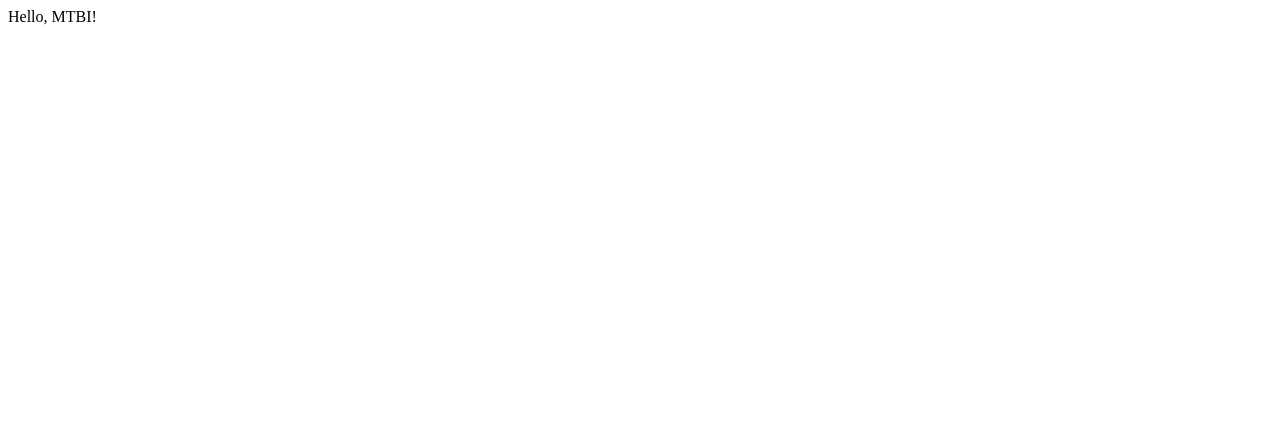
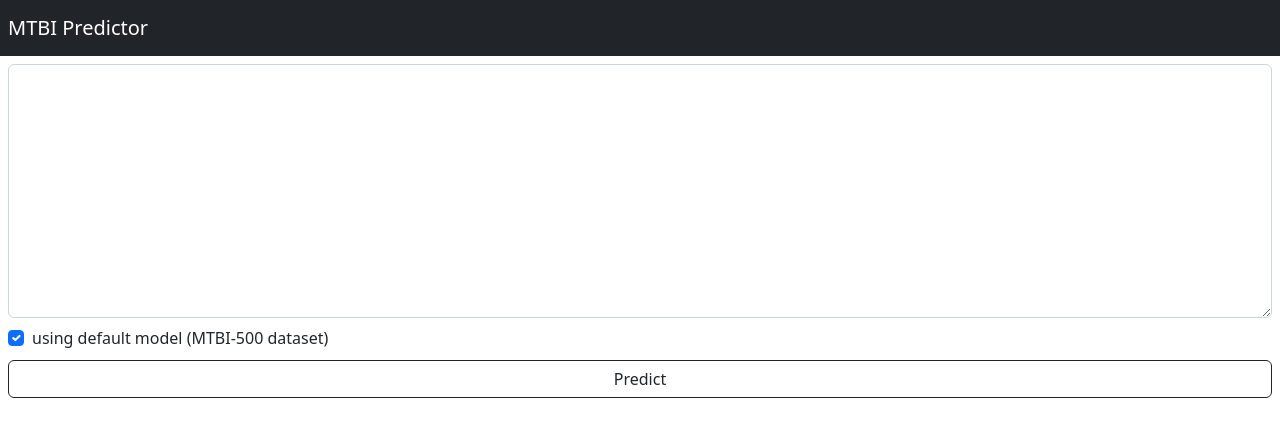
Before and after one commit to Proto007/MBTI-predictor, a Django app: page / in a window 1280 px wide. Before the commit the part shown is almost empty. Shown: the top 437 px of the page. Run offline with Django 4.2, Linux system fonts and the light colour scheme.

Commit message:
feat: added basic form for frontend

```diff
--- a/mtbi_predictor/templates/homepage.html
+++ b/mtbi_predictor/templates/homepage.html
@@ -2,8 +2,24 @@
 <html>
     <head>
         <title>MTBI-predictor</title>
+        <meta name="viewport" content="width=device-width, initial-scale=1, maximum-scale=1, user-scalable=no">
+        <link rel="stylesheet" href="https://cdn.jsdelivr.net/npm/bootstrap@5.2.3/dist/css/bootstrap.min.css" integrity="sha384-rbsA2VBKQhggwzxH7pPCaAqO46MgnOM80zW1RWuH61DGLwZJEdK2Kadq2F9CUG65" crossorigin="anonymous">
     </head>
-    <body>
-        Hello, MTBI!
-    </body>
+    <nav class="navbar navbar-dark bg-dark p-2">
+        <a class="navbar-brand">MTBI Predictor</a>
+    </nav>
+    <form method="post">
+        <div class="form-group p-2">
+            <textarea class="form-control" name="query_text" rows="10"></textarea>
+        </div>
+        <div class="form-check">
+            <label class="form-check-label px-2">
+                <input type="checkbox" class="form-check-input" id="using_default" checked>
+                using default model (MTBI-500 dataset)
+            </label>
+        </div>
+        <div class="d-grid gap-2 p-2">
+            <button type="submit" class="btn btn-outline-dark">Predict</button>
+        </div>
+    </form>
 </html>
```
